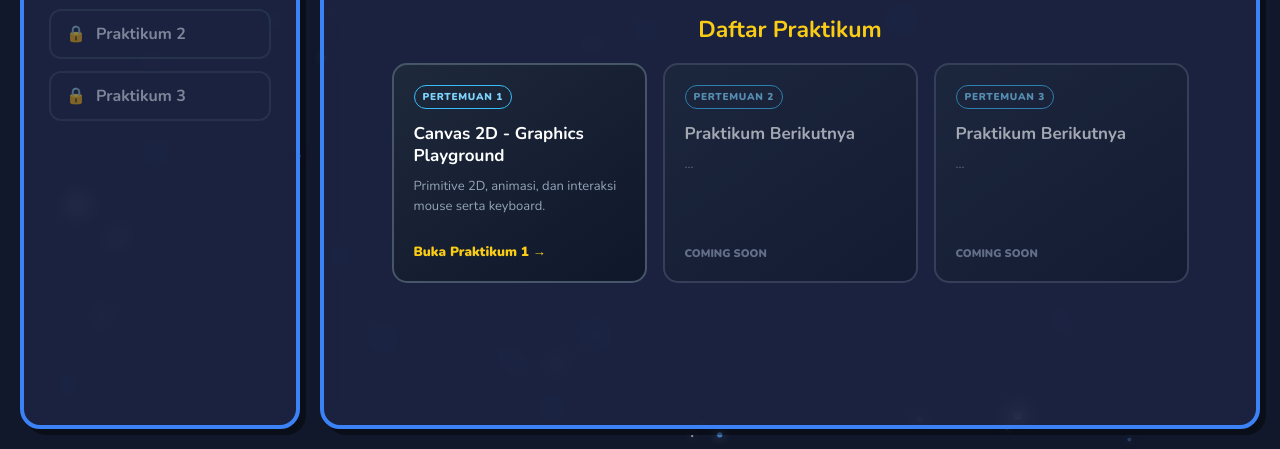
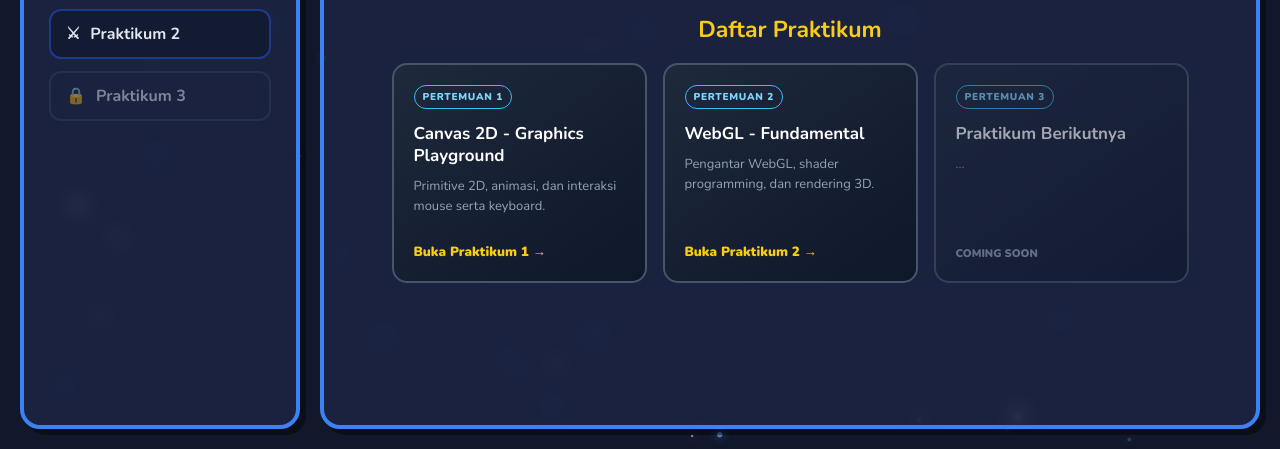
Before and after one commit to Winkyboo/Grafika-Komputer-2026, a plain HTML site: page index.html in a window 1280 px wide. Shown: the part 351-800 px from the top of the page. Drawn offline with nearby package versions, Linux system fonts and the light colour scheme.

Commit message:
update navigate path

```diff
--- a/app.js
+++ b/app.js
@@ -36,6 +36,11 @@ function loadPraktikum(btnElement, url, practicumName) {
 function openPraktikumOne() {
     const practicumButton = document.querySelectorAll('.nav-btn')[2];
     loadPraktikum(practicumButton, './Praktikum Week 1/index.html', 'Praktikum 1');
+}
+
+function openPraktikumTwo() {
+    const practicumButton = document.querySelectorAll('.nav-btn')[3];
+    loadPraktikum(practicumButton, './Praktikum Week 2/index.html', 'Praktikum 2');
 }
 
 function setActiveButton(activeBtn) {
--- a/index.html
+++ b/index.html
@@ -25,8 +25,8 @@
                 <button class="nav-btn" type="button" onclick="loadPraktikum(this, './Praktikum Week 1/index.html', 'Praktikum 1')">
                     <span class="icon">⚔</span> Praktikum 1
                 </button>
-                <button class="nav-btn locked" disabled>
-                    <span class="icon">🔒</span> Praktikum 2
+                <button class="nav-btn" type="button" onclick="loadPraktikum(this, './Praktikum Week 2/index.html', 'Praktikum 2')">
+                    <span class="icon">⚔</span> Praktikum 2
                 </button>
                 <button class="nav-btn locked" disabled>
                     <span class="icon">🔒</span> Praktikum 3
@@ -51,11 +51,11 @@
                             <p>Primitive 2D, animasi, dan interaksi mouse serta keyboard.</p>
                             <button type="button" class="practicum-link" onclick="openPraktikumOne()">Buka Praktikum 1 →</button>
                         </article>
-                        <article class="practicum-card coming-card">
+                        <article class="practicum-card">
                             <span class="practicum-number">PERTEMUAN 2</span>
-                            <h3>Praktikum Berikutnya</h3>
-                            <p>...</p>
-                            <span>Coming soon</span>
+                            <h3>WebGL - Fundamental</h3>
+                            <p>Pengantar WebGL, shader programming, dan rendering 3D.</p>
+                            <button type="button" class="practicum-link" onclick="openPraktikumTwo()">Buka Praktikum 2 →</button>
                         </article>
                         <article class="practicum-card coming-card">
                             <span class="practicum-number">PERTEMUAN 3</span>
```
